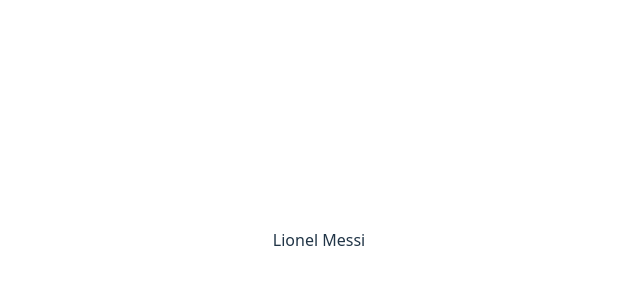
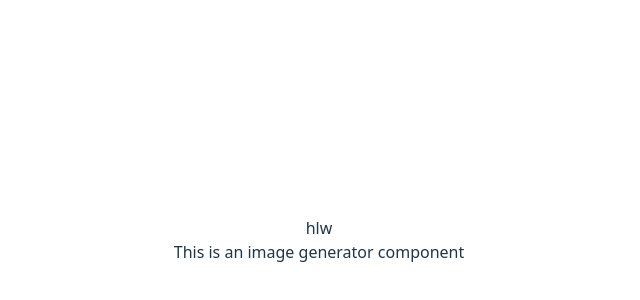
Before and after one commit to ParthibBiswas10/Ai_Image_Generator, a React (Vite) app in the folder ImageGen_Ai/: page / in a window 1280 px wide. Shown: the part 160-460 px from the top of the page, without its empty margins (321-961 px from the left). Built offline with nearby package versions, Linux system fonts and the light colour scheme.

Commit message:
New Commit

```diff
--- a/ImageGen_Ai/src/App.jsx
+++ b/ImageGen_Ai/src/App.jsx
@@ -1,14 +1,12 @@
 import { useState } from "react";
-import reactLogo from "./assets/react.svg";
-import viteLogo from "/vite.svg";
 import "./App.css";
-
+import ImageGen from "./components/ImageGen";
 function App() {
   const [count, setCount] = useState(0);
 
   return (
     <>
-      <p>Lionel Messi</p>
+      <ImageGen />
     </>
   );
 }
--- a/ImageGen_Ai/src/components/ImageGen.jsx
+++ b/ImageGen_Ai/src/components/ImageGen.jsx
@@ -1,5 +1,14 @@
 import React from "react";
+import "./ImageGen.css";
+const ImageGen = () => {
+  return (
+    <>
+      <div className="image-gen">hlw</div>
+      <div className="image-gen__description">
+        This is an image generator component
+      </div>
+    </>
+  );
+};
 
-export default function ImageGen() {
-  return <div></div>;
-}
+export default ImageGen;
```
